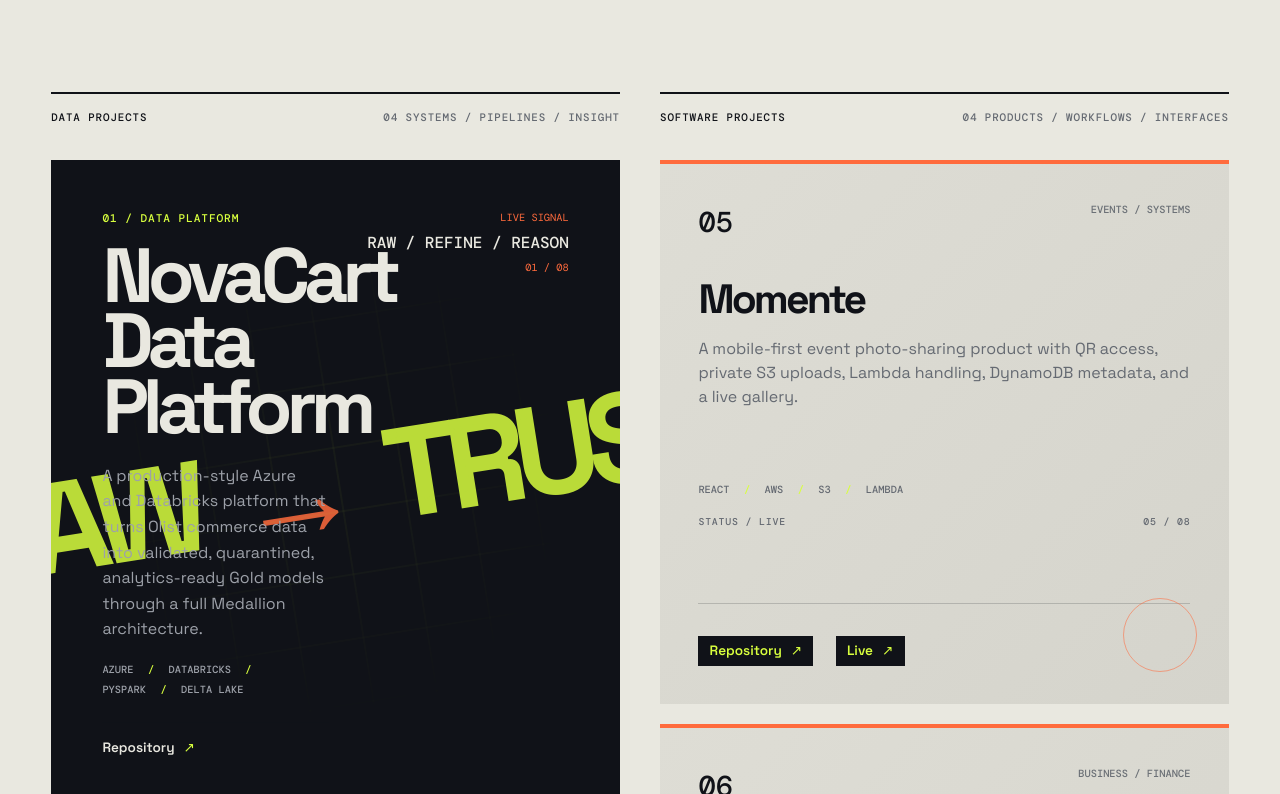
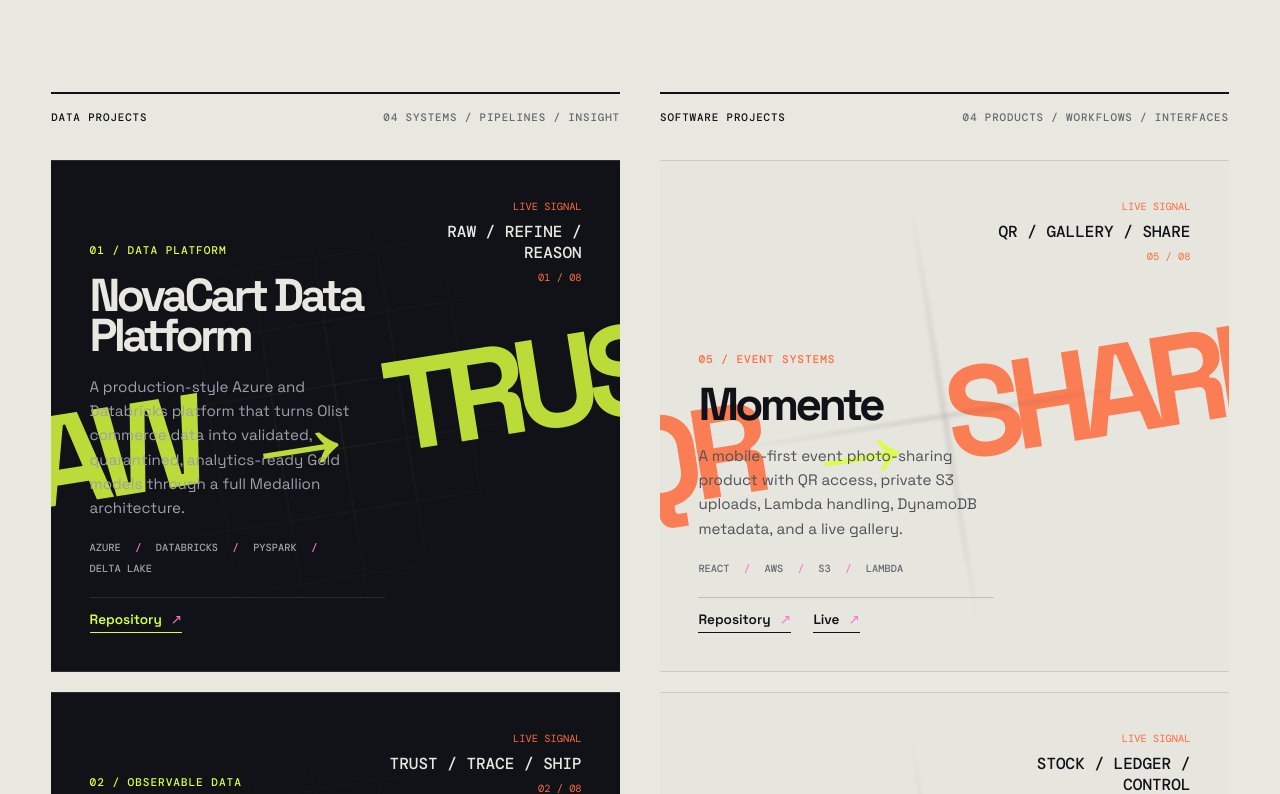
Before and after one commit to eddashkurti/edda-shkurti-portfolio, a React (Vite) app: page / in a window 1280 px wide. Shown: the part 1106-1900 px from the top of the page. Built offline with nearby package versions, Linux system fonts and the light colour scheme.

Commit message:
Update Software Projects Cards design

```diff
--- a/src/App.tsx
+++ b/src/App.tsx
@@ -234,8 +234,15 @@ const dataCards: DataCard[] = [
   { eyebrow: "04 / quality observability", title: "Data Quality Observatory", description: "Profiles every dataset, enforces deterministic rules, and quarantines bad rows, then charts quality run by run so no regression slips in quietly.", technologies: ["React", "TypeScript", "Express", "Postgres"], href: dataProjects[1].href, signal: "PROFILE / RULE / QUARANTINE", from: "PROFILE", to: "QUARANTINE", tag: "04 / 08" },
 ];
 
-function DataCardFeature({ card }: { card: DataCard }) {
-  return <article className="featured data-card">
+const softwareCards: DataCard[] = [
+  { eyebrow: "05 / event systems", title: softwareProjects[0].title, description: softwareProjects[0].description, technologies: softwareProjects[0].technologies, href: softwareProjects[0].href, live: softwareProjects[0].live, signal: "QR / GALLERY / SHARE", from: "QR", to: "SHARE", tag: "05 / 08" },
+  { eyebrow: "06 / business finance", title: softwareProjects[1].title, description: softwareProjects[1].description, technologies: softwareProjects[1].technologies, href: softwareProjects[1].href, signal: "STOCK / LEDGER / CONTROL", from: "STOCK", to: "CONTROL", tag: "06 / 08" },
+  { eyebrow: "07 / workflow product", title: softwareProjects[2].title, description: softwareProjects[2].description, technologies: softwareProjects[2].technologies, href: softwareProjects[2].href, signal: "REQUEST / APPROVE / FLOW", from: "REQUEST", to: "FLOW", tag: "07 / 08" },
+  { eyebrow: "08 / edge ai privacy", title: softwareProjects[3].title, description: softwareProjects[3].description, technologies: softwareProjects[3].technologies, href: softwareProjects[3].href, live: softwareProjects[3].live, signal: "PIXELS / ON-DEVICE / PRIVATE", from: "PIXELS", to: "PRIVATE", tag: "08 / 08" },
+];
+
+function DataCardFeature({ card, tone = "dark" }: { card: DataCard; tone?: "dark" | "light" }) {
+  return <article className={`featured data-card ${tone}`}>
     <div className="feature-visual" aria-hidden="true"><span>{card.from}</span><span>→</span><span>{card.to}</span><div className="feature-grid" /></div>
     <div className="feature-copy">
       <p className="eyebrow">{card.eyebrow}</p>
@@ -250,7 +257,6 @@ function DataCardFeature({ card }: { card: DataCard }) {
     <div className="feature-signal"><span>LIVE SIGNAL</span><strong>{card.signal}</strong><small>{card.tag}</small></div>
   </article>;
 }
-
 function Work() {
   return <section className="work section" id="work">
     <div className="section-intro"><p className="eyebrow">01 / Selected signals</p><h2>Things I’ve<br /><i>made real.</i></h2><p className="section-copy">A working archive of platforms, products, and experiments. Each one starts with a messy problem and ends with a clearer system.</p></div>
@@ -261,7 +267,7 @@ function Work() {
       </div>
       <div className="work-column">
         <div className="work-label software-label"><span>SOFTWARE PROJECTS</span><span>04 PRODUCTS / WORKFLOWS / INTERFACES</span></div>
-        <div className="project-grid">{softwareProjects.map((project) => <ProjectCard key={project.title} card={project} tone="light" />)}</div>
+        <div className="data-stack">{softwareCards.map((card) => <DataCardFeature key={card.title} card={card} tone="light" />)}</div>
       </div>
     </div>
   </section>;
--- a/src/styles.css
+++ b/src/styles.css
@@ -1201,6 +1201,13 @@ footer {
   }
 }
 
+@media (max-width: 850px) {
+  .work .data-card .feature-visual {
+    font-size: clamp(2rem, 9vw, 4rem);
+    opacity: .4;
+  }
+}
+
 
 /* ==========================================================
    FEATURED PAIR RESPONSIVE STYLES
@@ -1367,3 +1374,246 @@ footer {
     grid-template-columns: 1fr;
   }
 }
+
+/* ==========================================================
+   DATA CARDS: all four match the NovaCart / TechPoint design
+========================================================== */
+
+.work .data-stack {
+  display: flex;
+  flex-direction: column;
+  gap: 1.25rem;
+}
+
+.work .featured.data-card {
+  display: grid;
+  grid-template-columns: minmax(0, 1.2fr) minmax(12rem, .8fr);
+  min-height: 32rem;
+  margin-bottom: 0;
+  padding: clamp(1.5rem, 3vw, 2.5rem);
+  background: var(--ink);
+}
+
+.work .data-card .feature-visual {
+  align-items: flex-end;
+  justify-content: flex-end;
+  padding: 2rem;
+  font-size: clamp(2.2rem, 4vw, 4.2rem);
+  opacity: .55;
+}
+
+.work .data-card .feature-copy {
+  align-self: end;
+  max-width: 30rem;
+}
+
+.work .data-card .feature-copy h3 {
+  font-size: clamp(2.4rem, 3.6vw, 3.8rem);
+  line-height: .88;
+}
+
+.work .data-card .feature-copy > p:not(.eyebrow) {
+  margin-top: 1.2rem;
+  font-size: .95rem;
+  line-height: 1.6;
+}
+
+.work .data-card .card-actions {
+  display: flex;
+  gap: 1.4rem;
+  margin-top: 1.4rem;
+  padding-top: .8rem;
+  border-top: 1px solid var(--line);
+}
+
+.work .data-card .card-actions a {
+  margin-top: 0;
+  color: var(--lime);
+  font-size: .85rem;
+  border-bottom: 1px solid var(--lime);
+  padding-bottom: .25rem;
+}
+
+.work .data-card .feature-signal {
+  align-self: start;
+  justify-self: end;
+  text-align: right;
+}
+
+.work .data-card {
+  transition: transform .25s, box-shadow .25s;
+}
+
+.work .data-card:hover {
+  transform: translateY(-.35rem);
+}
+
+@media (max-width: 850px) {
+  .work .featured.data-card {
+    grid-template-columns: 1fr;
+    min-height: 34rem;
+  }
+}
+
+/* ==========================================================
+   LIGHT SOFTWARE CARDS: same design as data cards, light palette
+========================================================== */
+
+.work .featured.data-card.light {
+  background: #e6e5de;
+  color: var(--ink);
+  border-top: 6px solid var(--orange);
+}
+
+.work .featured.data-card.light .feature-visual {
+  color: var(--ink);
+}
+
+.work .featured.data-card.light .feature-visual span:nth-child(2) {
+  color: var(--orange);
+}
+
+.work .featured.data-card.light .feature-grid {
+  background:
+    linear-gradient(90deg,transparent 49%,rgba(16,18,24,.35) 50%,transparent 51%),
+    linear-gradient(transparent 49%,rgba(16,18,24,.35) 50%,transparent 51%);
+}
+
+.work .featured.data-card.light .eyebrow {
+  color: var(--orange);
+}
+
+.work .featured.data-card.light .feature-copy > p:not(.eyebrow) {
+  color: #4d525a;
+}
+
+.work .featured.data-card.light .tag-row {
+  color: #656a72;
+}
+
+.work .featured.data-card.light .card-actions {
+  border-top-color: rgba(16,18,24,.18);
+}
+
+.work .featured.data-card.light .card-actions a {
+  color: var(--ink);
+  border-bottom: 1px solid var(--ink);
+  padding-bottom: .25rem;
+}
+
+.work .featured.data-card.light .feature-signal span,
+.work .featured.data-card.light .feature-signal small {
+  color: var(--orange);
+}
+
+.work .featured.data-card.light .feature-signal strong {
+  color: var(--ink);
+}
+
+/* ==========================================================
+   RESTORE CENTERED BIG WORDS (data + software)
+========================================================== */
+
+.work .data-card .feature-visual {
+  align-items: center;
+  justify-content: center;
+  padding: 0;
+  font-size: clamp(3rem, 10vw, 10rem);
+  opacity: .85;
+}
+
+/* ==========================================================
+   SOFTWARE CARDS: one consistent light palette
+========================================================== */
+
+.work .data-stack .data-card.light {
+  background: #e6e5de;
+  border-top: 6px solid var(--orange);
+}
+
+.work .data-card.light .feature-visual span:not(:nth-child(2)) {
+  color: var(--orange);
+}
+
+.work .data-card.light .feature-visual span:nth-child(2) {
+  color: var(--ink);
+}
+
+.work .data-card.light .feature-grid {
+  background:
+    linear-gradient(90deg, transparent 49%, var(--orange) 50%, transparent 51%),
+    linear-gradient(transparent 49%, var(--orange) 50%, transparent 51%);
+  opacity: .3;
+}
+
+.work .data-card.light .eyebrow {
+  color: var(--orange);
+}
+
+.work .data-card.light .feature-signal span,
+.work .data-card.light .feature-signal small {
+  color: var(--orange);
+}
+
+.work .data-card.light .card-actions a {
+  color: var(--ink);
+  border-bottom: 1px solid var(--orange);
+}
+
+/* ==========================================================
+   ARROWS, SLASHES, AND BORDERS
+========================================================== */
+
+/* Arrow between the big words: neon yellow on all data and software cards */
+.work .data-card .feature-visual span:nth-child(2) {
+  color: var(--lime);
+}
+
+/* Slashes in tag rows: neon pink */
+.work .tag-row span:not(:last-child)::after {
+  color: var(--pink);
+}
+
+/* Software card top border: faint black instead of bold orange */
+.work .data-stack .data-card.light {
+  border-top: 1px solid rgba(16, 18, 24, .12);
+}
+
+/* Divider line above the links: faint on light cards */
+.work .data-card.light .card-actions {
+  border-top-color: rgba(16, 18, 24, .12);
+}
+
+/* ==========================================================
+   FINAL ACCENTS: arrows, link arrows, faint borders
+========================================================== */
+
+/* Middle arrow between the big words: neon yellow on every data and software card */
+.work .featured.data-card .feature-visual > span:nth-child(2) {
+  color: var(--lime) !important;
+}
+
+/* Repository and Live arrows: neon pink */
+.work .data-card .card-actions a .arrow {
+  color: var(--pink) !important;
+}
+
+/* Top border of each card: faint */
+.work .data-card {
+  border-top: 1px solid rgba(233, 232, 224, .12);
+  border-bottom: 1px solid rgba(233, 232, 224, .12);
+}
+
+.work .data-card.light {
+  border-top: 1px solid rgba(16, 18, 24, .12);
+  border-bottom: 1px solid rgba(16, 18, 24, .12);
+}
+
+/* Line above the links: faint */
+.work .data-card .card-actions {
+  border-top: 1px solid rgba(233, 232, 224, .12);
+}
+
+.work .data-card.light .card-actions {
+  border-top: 1px solid rgba(16, 18, 24, .12);
+}
```
